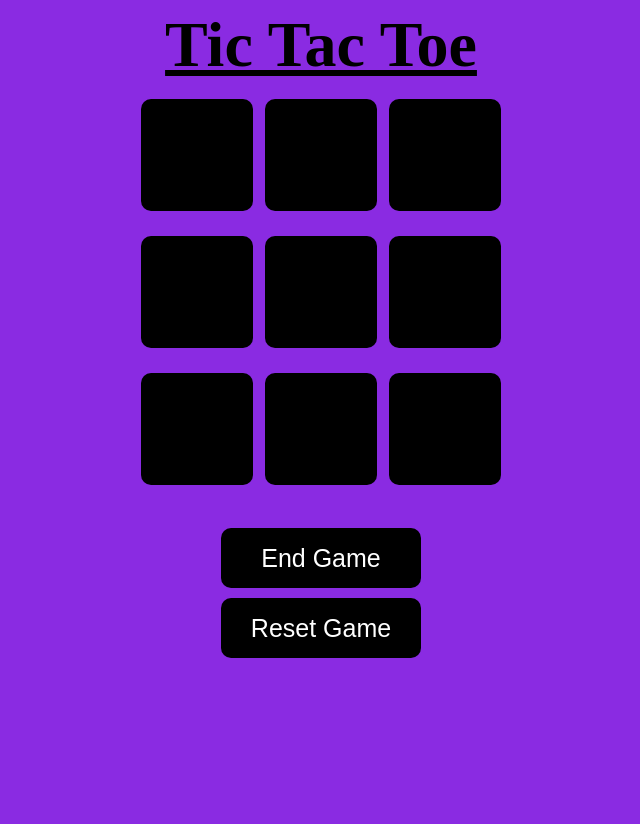
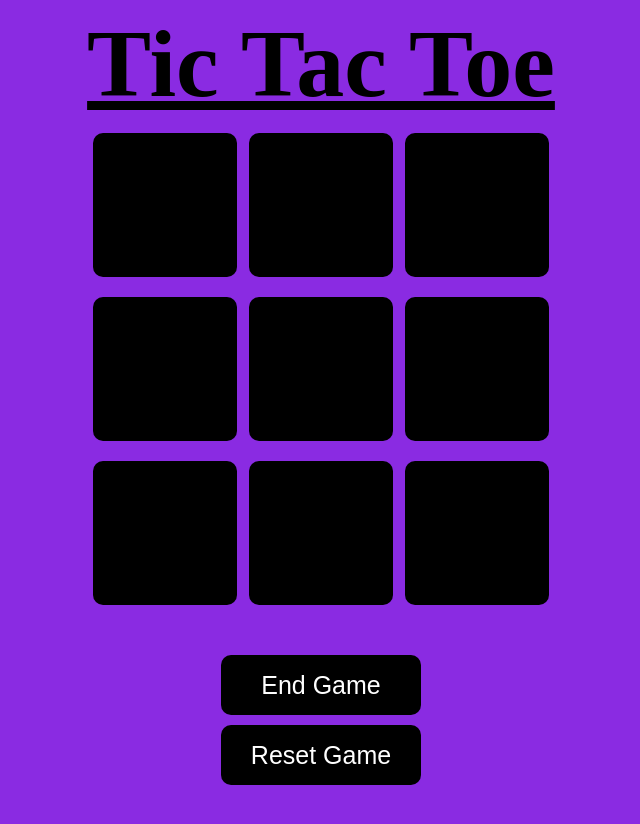
Before and after one commit to Sahina-firdosh/tic-tac-toe, a plain HTML site: page index.html in a window 1280 px wide. Both pictures are taken after a click on the button "Start Game". Shown: the whole page, without its empty margins (319-959 px from the left). Before the commit the page ends 800 px from the top, so only its background shows below. Drawn offline with Linux system fonts and the light colour scheme.

Commit message:
editted trail

```diff
--- a/style.css
+++ b/style.css
@@ -4,12 +4,12 @@ body{
 }
 
 h1{
-    font-size: 8vh;
+    font-size: 12vmin;
     margin-top: 0px;
     margin-bottom: 10px;
 }
 
-.start, .end_class, .reset, .waste{
+.start, .end_class, .reset{
     font-size: 25px;
     background-color: black;
     color: white;
@@ -21,7 +21,7 @@ h1{
     margin-bottom: 10px;
 }
 
-.start:hover, .end_class:hover, .reset:hover, .waste:hover{
+.start:hover, .end_class:hover, .reset:hover{
     color:darkred;
 }
 
@@ -37,8 +37,8 @@ h1{
 .bt{
     background-color: black;
     color: white;
-    width: 14vmin;
-    height: 14vmin;
+    width: 18vmin;
+    height: 18vmin;
     font-size: 8vmin;
     border: none;
     border-radius: 10px;
@@ -53,13 +53,14 @@ h1{
     align-items: center;
 }
 .allbtn{
-    height: 50vmin;
-    width: 50vmin;
+    height: 60vmin;
+    width: 60vmin;
     display: inline-flex;
     flex-wrap: wrap;
     justify-content: center;
     align-items: center;
     gap: 1.5vmin;
+    margin-bottom: 10px;
 }
 
 .bt:hover{
@@ -68,8 +69,10 @@ h1{
 }
 
 .winclass{
-    font-size: 5vh;
+    font-size: 8vmin;
     margin-top: 0px;
+    color: white;
     background-color: black;
     color: darkred;
+
 }
```
